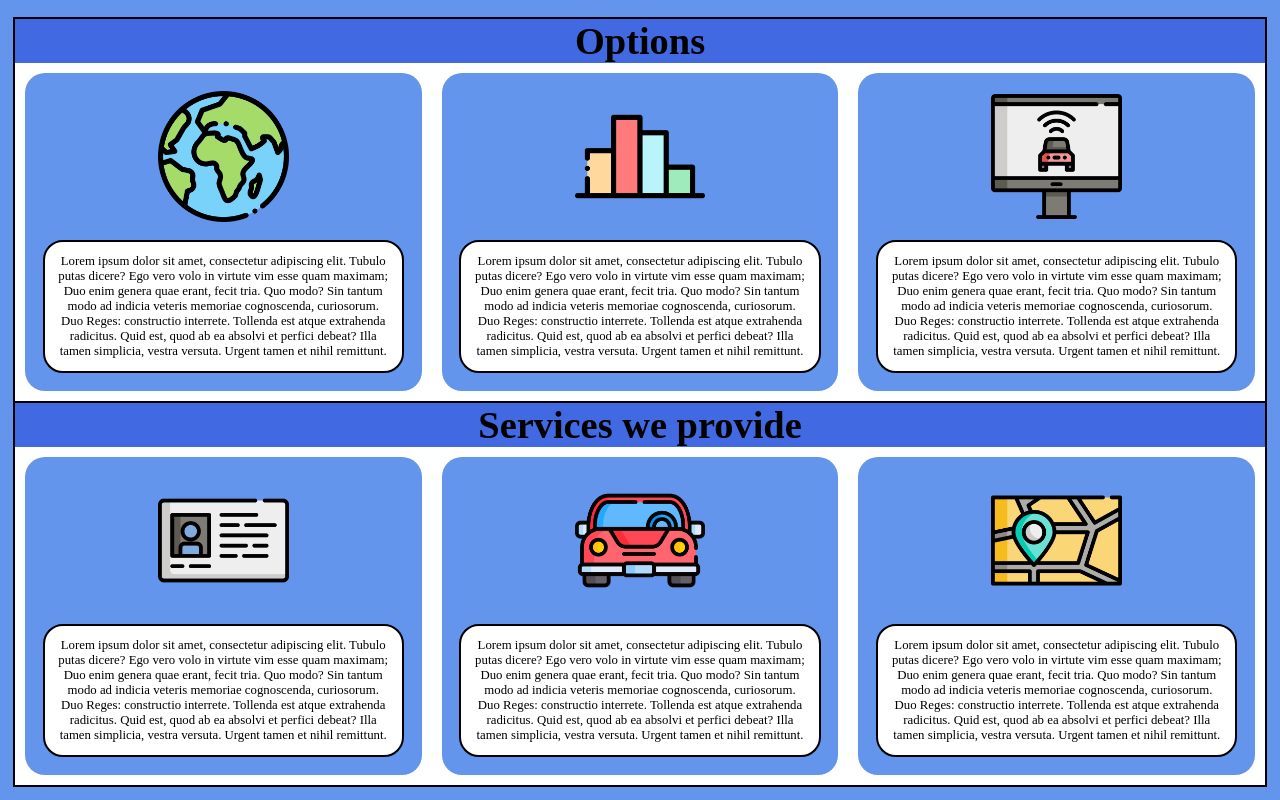
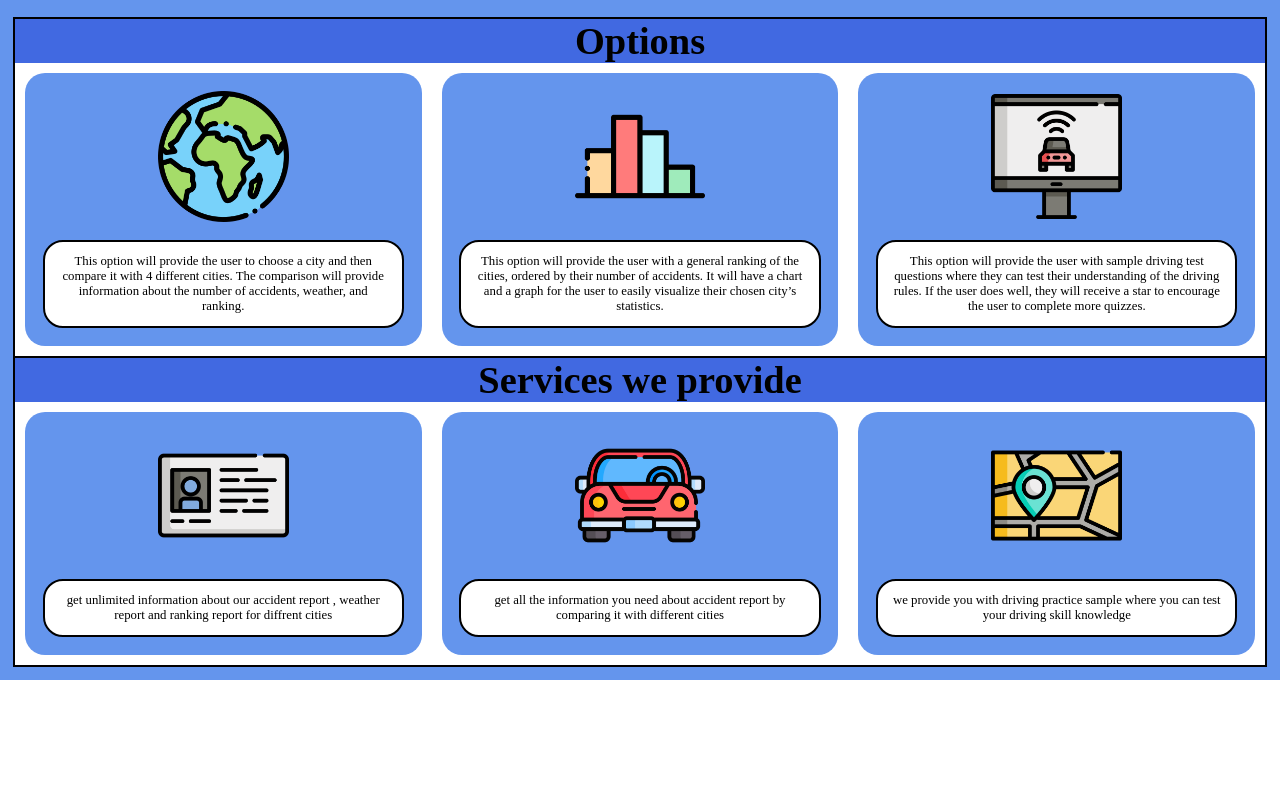
Before and after one commit to matthewpetela/accident-web-app, a React (Create React App) app in the folder client/: page /home in a window 1280 px wide. Shown: the part 830-1630 px from the top of the page. After the commit the page ends 1510 px from the top, so only its background shows below. Built offline with nearby package versions, Linux system fonts and the light colour scheme.

Commit message:
fix text front page

```diff
--- a/client/src/components/Options.js
+++ b/client/src/components/Options.js
@@ -3,7 +3,9 @@ import leftIcon from '../assets/icons/earth.png'
 import middleIcon from '../assets/icons/graphic.png'
 import rightIcon from '../assets/icons/008-online-test.png'
 const Options = () => {
-    const placeholderText = "Lorem ipsum dolor sit amet, consectetur adipiscing elit. Tubulo putas dicere? Ego vero volo in virtute vim esse quam maximam; Duo enim genera quae erant, fecit tria. Quo modo? Sin tantum modo ad indicia veteris memoriae cognoscenda, curiosorum. Duo Reges: constructio interrete. Tollenda est atque extrahenda radicitus. Quid est, quod ab ea absolvi et perfici debeat? Illa tamen simplicia, vestra versuta. Urgent tamen et nihil remittunt."
+    const placeholderText1 = "This option will provide the user to choose a city and then compare it with 4 different cities. The comparison will provide information about the number of accidents, weather, and ranking."
+    const placeholderText2 = "This option will provide the user with a general ranking of the cities, ordered by their number of accidents. It will have a chart and a graph for the user to easily visualize their chosen city’s statistics."
+    const placeholderText3 = "This option will provide the user with sample driving test questions where they can test their understanding of the driving rules. If the user does well, they will receive a star to encourage the user to complete more quizzes."
     const outerDiv = {
         backgroundColor: "royalblue",
         textAlign: 'center',
@@ -73,7 +75,7 @@ const Options = () => {
                     style={imageStyling}
                     src={leftIcon}
                     />
-                    <div style={textContainer}><div style={textBlock}><div style={textStyling}>{placeholderText}</div></div></div>
+                    <div style={textContainer}><div style={textBlock}><div style={textStyling}>{placeholderText1}</div></div></div>
                 </div>
 
                 <div style={divMiddle}>
@@ -81,7 +83,7 @@ const Options = () => {
                     style={imageStyling}
                     src={middleIcon}
                     />
-                    <div style={textContainer}><div style={textBlock}><div style={textStyling}>{placeholderText}</div></div></div>
+                    <div style={textContainer}><div style={textBlock}><div style={textStyling}>{placeholderText2}</div></div></div>
                 </div>
 
                 <div style={divRight}>
@@ -89,7 +91,7 @@ const Options = () => {
                     style={imageStyling}
                     src={rightIcon}
                     />
-                    <div style={textContainer}><div style={textBlock}><div style={textStyling}>{placeholderText}</div></div></div>
+                    <div style={textContainer}><div style={textBlock}><div style={textStyling}>{placeholderText3}</div></div></div>
                 </div>
             </div>
         </div>
--- a/client/src/components/Services.js
+++ b/client/src/components/Services.js
@@ -3,7 +3,9 @@ import leftIcon from '../assets/icons/006-driving-license.png'
 import middleIcon from '../assets/icons/pickup-car.png'
 import rightIcon from '../assets/icons/002-gps.png'
 const Services = () => {
-    const placeholderText = "Lorem ipsum dolor sit amet, consectetur adipiscing elit. Tubulo putas dicere? Ego vero volo in virtute vim esse quam maximam; Duo enim genera quae erant, fecit tria. Quo modo? Sin tantum modo ad indicia veteris memoriae cognoscenda, curiosorum. Duo Reges: constructio interrete. Tollenda est atque extrahenda radicitus. Quid est, quod ab ea absolvi et perfici debeat? Illa tamen simplicia, vestra versuta. Urgent tamen et nihil remittunt."
+    const placeholderText11 = "get unlimited information about our accident report , weather report and ranking report for diffrent cities"
+    const placeholderText22="get all the information you need about accident report by comparing it with different cities"
+    const placeholderText33="we provide you with driving practice sample where you can test your driving skill knowledge"
     const outerDiv = {
         backgroundColor: "royalblue",
         textAlign: 'center',
@@ -74,7 +76,7 @@ const Services = () => {
                     style={imageStyling}
                     src={leftIcon}
                     />
-                    <div style={textContainer}><div style={textBlock}><div style={textStyling}>{placeholderText}</div></div></div>
+                    <div style={textContainer}><div style={textBlock}><div style={textStyling}>{placeholderText11}</div></div></div>
                 </div>
 
                 <div style={divMiddle}>
@@ -82,7 +84,7 @@ const Services = () => {
                     style={imageStyling}
                     src={middleIcon}
                     />
-                    <div style={textContainer}><div style={textBlock}><div style={textStyling}>{placeholderText}</div></div></div>
+                    <div style={textContainer}><div style={textBlock}><div style={textStyling}>{placeholderText22}</div></div></div>
                 </div>
 
                 <div style={divRight}>
@@ -90,7 +92,7 @@ const Services = () => {
                     style={imageStyling}
                     src={rightIcon}
                     />
-                    <div style={textContainer}><div style={textBlock}><div style={textStyling}>{placeholderText}</div></div></div>
+                    <div style={textContainer}><div style={textBlock}><div style={textStyling}>{placeholderText33}</div></div></div>
                 </div>
             </div>
         </div>
```
